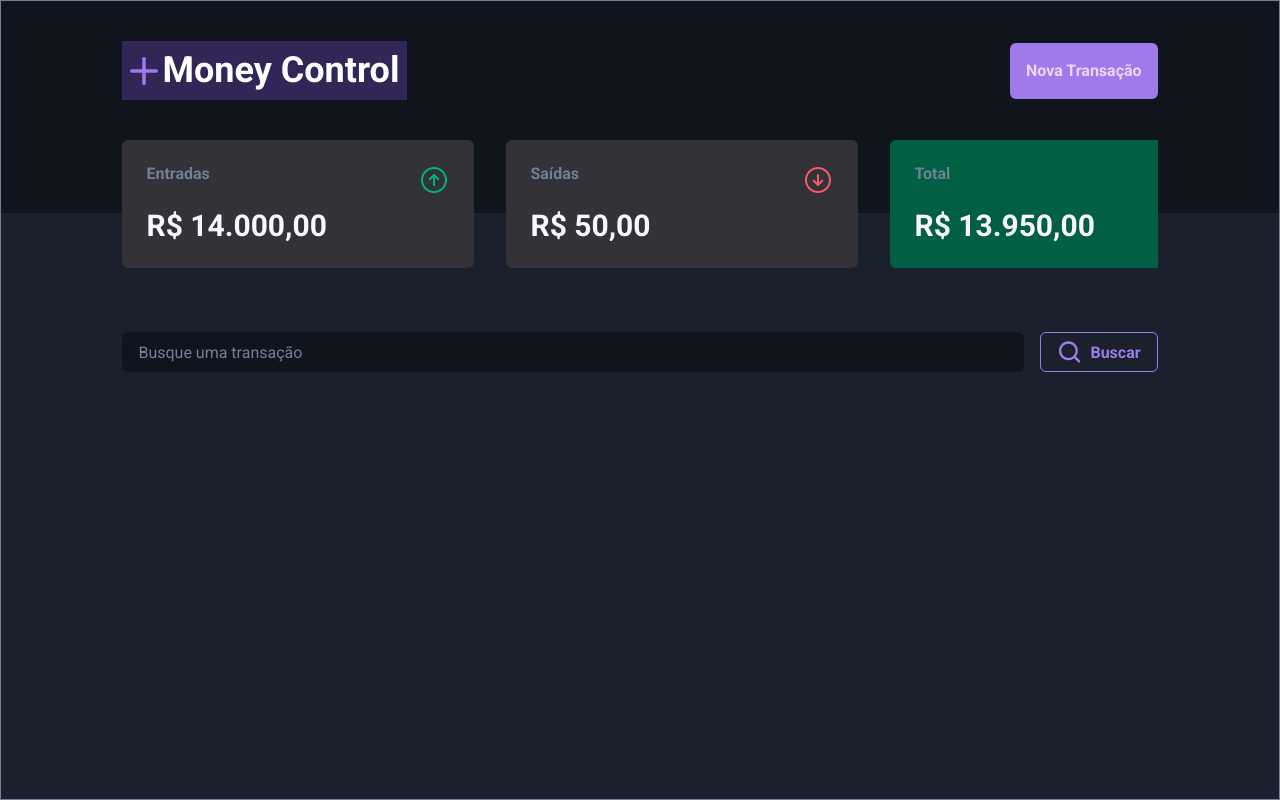
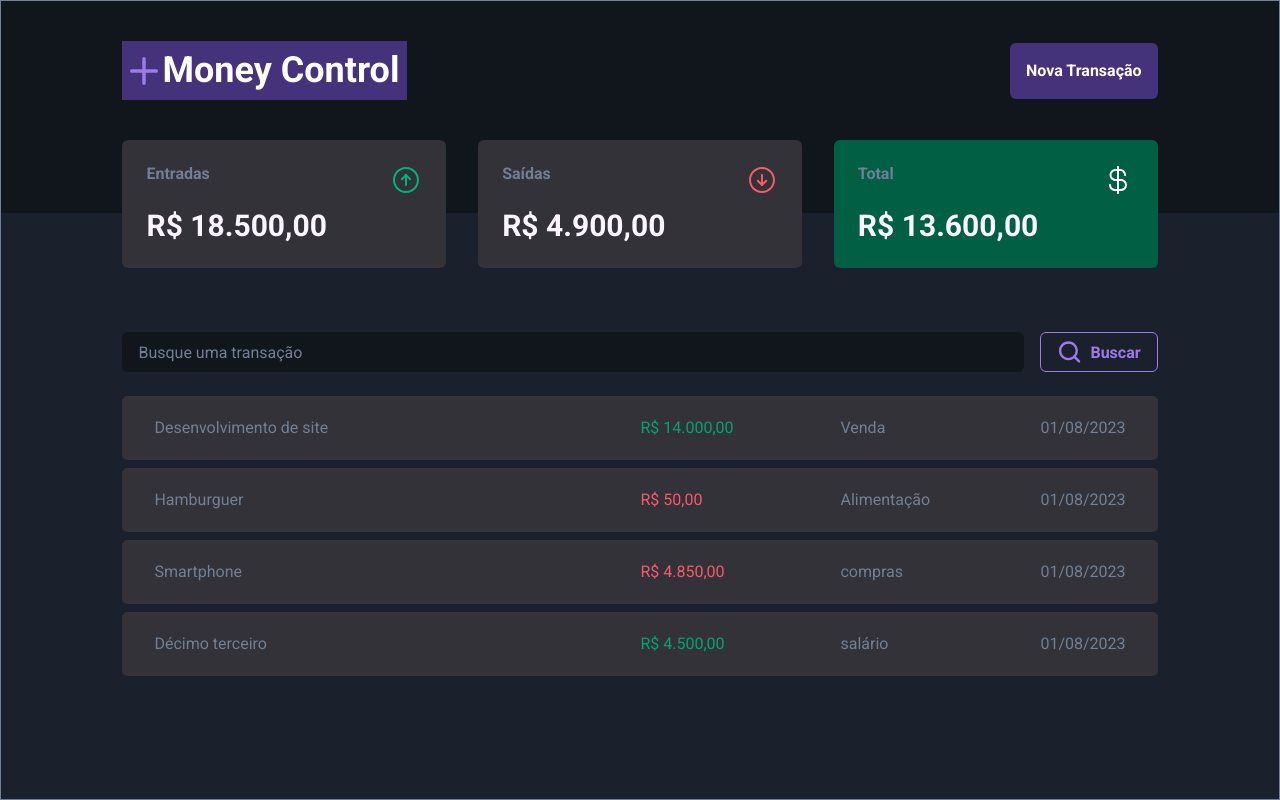
Before and after one commit to leonardops91/moneyControlFrontend, a React (Vite) app: page / in a window 1280 px wide. Built offline with nearby package versions, Linux system fonts and the light colour scheme; data requests are answered from the project's data file.

Commit message:
feat: criacao de formatter

```diff
--- a/server.json
+++ b/server.json
@@ -15,6 +15,22 @@
             "category": "Alimentação",
             "price": "50",
             "createdAt": "2023-08-01T17:44:33.570Z"
+        },
+        {
+            "id": 3,
+            "description": "Smartphone",
+            "type": "outcome",
+            "category": "compras",
+            "price": "4850",
+            "createdAt": "2023-08-01T17:44:33.570Z"
+        },
+        {
+            "id": 4,
+            "description": "Décimo terceiro",
+            "type": "income",
+            "category": "salário",
+            "price": "4500",
+            "createdAt": "2023-08-01T17:44:33.570Z"
         }
     ]
 }
--- a/src/assets/cifrao.tsx
+++ b/src/assets/cifrao.tsx
@@ -4,20 +4,18 @@ export function Cifrao() {
       width='32'
       height='32'
       viewBox='0 0 32 32'
-      fill='none'
+      fill='white'
       xmlns='http://www.w3.org/2000/svg'
     >
       <path
         fill-rule='evenodd'
         clip-rule='evenodd'
         d='M16 2C16.5523 2 17 2.44772 17 3L17 29C17 29.5523 16.5523 30 16 30C15.4477 30 15 29.5523 15 29L15 3C15 2.44772 15.4477 2 16 2Z'
-        fill='#E9D8FD'
       />
       <path
         fill-rule='evenodd'
         clip-rule='evenodd'
         d='M9.25736 6.75736C10.3826 5.63214 11.9087 5 13.5 5L18 5C18.7879 5 19.5681 5.15519 20.2961 5.45672C21.0241 5.75825 21.6855 6.20021 22.2426 6.75736C22.7998 7.31451 23.2417 7.97595 23.5433 8.7039C23.8448 9.43185 24 10.2121 24 11C24 11.5523 23.5523 12 23 12C22.4477 12 22 11.5523 22 11C22 10.4747 21.8965 9.95457 21.6955 9.46927C21.4945 8.98396 21.1999 8.54301 20.8284 8.17157C20.457 7.80014 20.016 7.5055 19.5307 7.30448C19.0454 7.10346 18.5253 7 18 7L13.5 7C12.4391 7 11.4217 7.42143 10.6716 8.17157C9.92143 8.92172 9.5 9.93913 9.5 11C9.5 12.0609 9.92143 13.0783 10.6716 13.8284C11.4217 14.5786 12.4391 15 13.5 15L19 15C20.5913 15 22.1174 15.6321 23.2426 16.7574C24.3679 17.8826 25 19.4087 25 21C25 22.5913 24.3679 24.1174 23.2426 25.2426C22.1174 26.3679 20.5913 27 19 27H13C11.4087 27 9.88258 26.3679 8.75736 25.2426C7.63214 24.1174 7 22.5913 7 21C7 20.4477 7.44772 20 8 20C8.55229 20 9 20.4477 9 21C9 22.0609 9.42143 23.0783 10.1716 23.8284C10.9217 24.5786 11.9391 25 13 25H19C20.0609 25 21.0783 24.5786 21.8284 23.8284C22.5786 23.0783 23 22.0609 23 21C23 19.9391 22.5786 18.9217 21.8284 18.1716C21.0783 17.4214 20.0609 17 19 17H13.5C11.9087 17 10.3826 16.3679 9.25736 15.2426C8.13214 14.1174 7.5 12.5913 7.5 11C7.5 9.4087 8.13214 7.88258 9.25736 6.75736Z'
-        fill='#E9D8FD'
       />
     </svg>
   );
--- a/src/components/card/index.tsx
+++ b/src/components/card/index.tsx
@@ -39,7 +39,7 @@ export function Card({ title, icon, value, color = "secondary", onClick }: CardP
         <Icon as={icon} />
       </Flex>
       <Heading w='100%' color='purple.50' fontSize='3xl'>
-        R$ {value}
+        {value}
       </Heading>
     </Button>
   );
--- a/src/components/header/index.tsx
+++ b/src/components/header/index.tsx
@@ -8,16 +8,16 @@ interface HeaderProps {
 export function Header({ openModal }: HeaderProps) {
   return (
     <Flex w='100%' align='center' justify='space-between' my={10}>
-      <Flex gap={1} align='center' bg={"purple.900"} opacity={1} p={2} zIndex={10}>
+      <Flex gap={1} align='center' bg={"purple.800"} opacity={1} p={2} zIndex={10}>
         <AddIcon color='primary' boxSize={7} />
         <Heading color='white'>Money Control</Heading>
       </Flex>
       <Button
-        bg='primary'
-        color='textSecondary'
+        bg='purple.800'
+        color='white'
         transition='all .2s'
         py={7}
-        _hover={{ bg: "purple.300", color: "black" }}
+        _hover={{ bg: "purple.900" }}
         onClick={openModal}
       >
         Nova Transação
--- a/src/components/search-box/index.tsx
+++ b/src/components/search-box/index.tsx
@@ -5,7 +5,7 @@ export function SearchBox() {
   return (
     <Flex gap={4} mb={6}>
       <Input bg='blackAlpha.500' border='none' placeholder='Busque uma transação' _focus={{ outlineOffset: 'unset', outlineColor: 'primary'}}/>
-      <Button gap={2} variant='outline' color='primary' borderColor='primary' transition='all .2s' _hover={{bg: 'purple.900', borderColor: 'purple.50'}} _active={{bg: 'purple.200'}}>
+      <Button gap={2} variant='outline' color='primary' borderColor='primary' transition='all .2s' _hover={{bg: 'purple.800', borderColor: 'purple.800', color: "white"}} _active={{bg: 'purple.900', borderColor: 'purple.900'}}>
         <Icon as={Lupa} /> <Text display={{base: 'none', md: 'initial'}}>
           Buscar
           </Text>
--- a/src/components/transaction-card/index.tsx
+++ b/src/components/transaction-card/index.tsx
@@ -20,7 +20,7 @@ export function TransactionCard({ title, price, category, date, type }: Transact
   return (
     <Flex w='100%' bg='secondary' px={8} py={5} borderRadius={5}>
       <Text flex={4}>{title}</Text>
-      <Text color={type === 'income' ? 'textSuccess' : 'textDanger'} w={200}>R$ {price}</Text>
+      <Text color={type === 'income' ? 'textSuccess' : 'textDanger'} w={200}>{price}</Text>
       <Text w={200}>{category}</Text>
       <Text >{date}</Text>
     </Flex>
--- a/src/components/transaction-modal/index.tsx
+++ b/src/components/transaction-modal/index.tsx
@@ -33,7 +33,7 @@ export function TransactionModal({ isOpen, onClose }: TransactionCardProps) {
             <Input placeholder='Preço' />
             <Input placeholder='Categoria' />
             <TransactionTypeSelector />
-            <Button bg='purple.900' color='purple.50' py={7} _hover={{bg: 'purple.800'}}>Cadastrar</Button>
+            <Button bg='purple.800' color='purple.50' fontSize='xl' py={7} _hover={{bg: 'purple.900'}}>Cadastrar</Button>
           </FormControl>
         </ModalBody>
       </ModalContent>
--- a/src/components/transactionTypeSelector/transaction-type-card.tsx
+++ b/src/components/transactionTypeSelector/transaction-type-card.tsx
@@ -20,7 +20,7 @@ export function TransactionTypeCard({
       py={4}
       px={6}
       borderRadius={5}
-      bg={choosen === name ? "purple.900" : "gray.900"}
+      bg={choosen === name ? "purple.800" : "blackAlpha.700"}
       color={choosen === name ? "purple.50" : "textPrimary"}
       htmlFor={name}
       cursor='pointer'
--- a/src/contexts/transactionContext.tsx
+++ b/src/contexts/transactionContext.tsx
@@ -7,7 +7,7 @@ export type TransactionType = {
     type: "income" | "outcome",
     category: TransactionCategory,
     price: number,
-    createdAt: string
+    createdAt: Date
   }
 
 interface TransactionContextType {
--- a/src/pages/transactions/index.tsx
+++ b/src/pages/transactions/index.tsx
@@ -1,22 +1,22 @@
 import { Box, Flex, Stack, useDisclosure } from "@chakra-ui/react";
 import { Header } from "../../components/header";
-import { Card } from "../../components/card";
-import { Up } from "../../assets/up";
-import { Down } from "../../assets/down";
-import { Cifrao } from "../../assets/cifrao";
 import { SearchBox } from "../../components/search-box";
 import { TransactionCard } from "../../components/transaction-card";
 import { TransactionModal } from "../../components/transaction-modal";
 import { TransactionType, useTransactions } from "../../contexts/transactionContext";
-import { useState } from "react";
-import { Summary, formatValue } from "./summary";
+import { useEffect, useState } from "react";
+import { Summary } from "./summary";
+import { dateFormatter, priceFormatter } from "../../utils/formatter";
 
 export function Transactions() {
   const { isOpen, onClose, onOpen } = useDisclosure();
+  const { transactions } = useTransactions()
 
   const [transactionsToDisplay, setTransactionsToDisplay] = useState<TransactionType[]>()
 
-
+  useEffect(() => {
+    setTransactionsToDisplay(transactions)
+  }, [transactions])
   return (
     <Flex direction={"column"} margin='auto' width='90%'>
       <Header openModal={onOpen} />
@@ -36,9 +36,9 @@ export function Transactions() {
           return (
             <TransactionCard
               title={transaction.description}
-              price={formatValue(Number(transaction.price))}
+              price={priceFormatter.format(transaction.price)}
               type={transaction.type}
-              date={transaction.createdAt}
+              date={dateFormatter.format(new Date(transaction.createdAt))}
               category={transaction.category}
             />
           );
--- a/src/pages/transactions/summary.tsx
+++ b/src/pages/transactions/summary.tsx
@@ -5,13 +5,7 @@ import { Up } from "../../assets/up";
 import { TransactionType, useTransactions } from "../../contexts/transactionContext";
 import { Card } from "../../components/card";
 import { Dispatch, SetStateAction } from "react";
-
-export function formatValue(value: number) {
-    return value.toLocaleString("pt-BR", {
-      minimumFractionDigits: 2,
-      maximumFractionDigits: 2
-    })
-}
+import { priceFormatter } from "../../utils/formatter";
 
 interface SummaryProps {
     setTransactionsToDisplay: Dispatch<SetStateAction<TransactionType[] | undefined>>;
@@ -36,13 +30,13 @@ export function Summary({setTransactionsToDisplay}: SummaryProps) {
         gap={8}
         pb={16}
         w='100%'
-        minW='fit-content'
+        // minW='fit-content'
         align='center'
         direction={"row"}
       >
-        <Card onClick={ () => setTransactionsToDisplay(incomes)} title={"Entradas"} icon={Up} value={formatValue(incomesSum)} />
-        <Card onClick={ () => setTransactionsToDisplay(outcomes)} title={"Saídas"} icon={Down} value={formatValue(outcomesSum)} />
-        <Card onClick={ () => setTransactionsToDisplay(transactions)} title={"Total"} icon={Cifrao} value={formatValue(total)} color='success' />
+        <Card onClick={ () => setTransactionsToDisplay(incomes)} title={"Entradas"} icon={Up} value={priceFormatter.format(incomesSum)} />
+        <Card onClick={ () => setTransactionsToDisplay(outcomes)} title={"Saídas"} icon={Down} value={priceFormatter.format(outcomesSum)} />
+        <Card onClick={ () => setTransactionsToDisplay(transactions)} title={"Total"} icon={Cifrao} value={priceFormatter.format(total)} color='success' />
       </Flex>
     )
 }
--- /dev/null
+++ b/src/utils/formatter.ts
@@ -0,0 +1,6 @@
+export const dateFormatter = new Intl.DateTimeFormat('pt-BR');
+
+export const priceFormatter = new Intl.NumberFormat('pt-BR', {
+    style: 'currency',
+    currency: 'BRL'
+})
```
